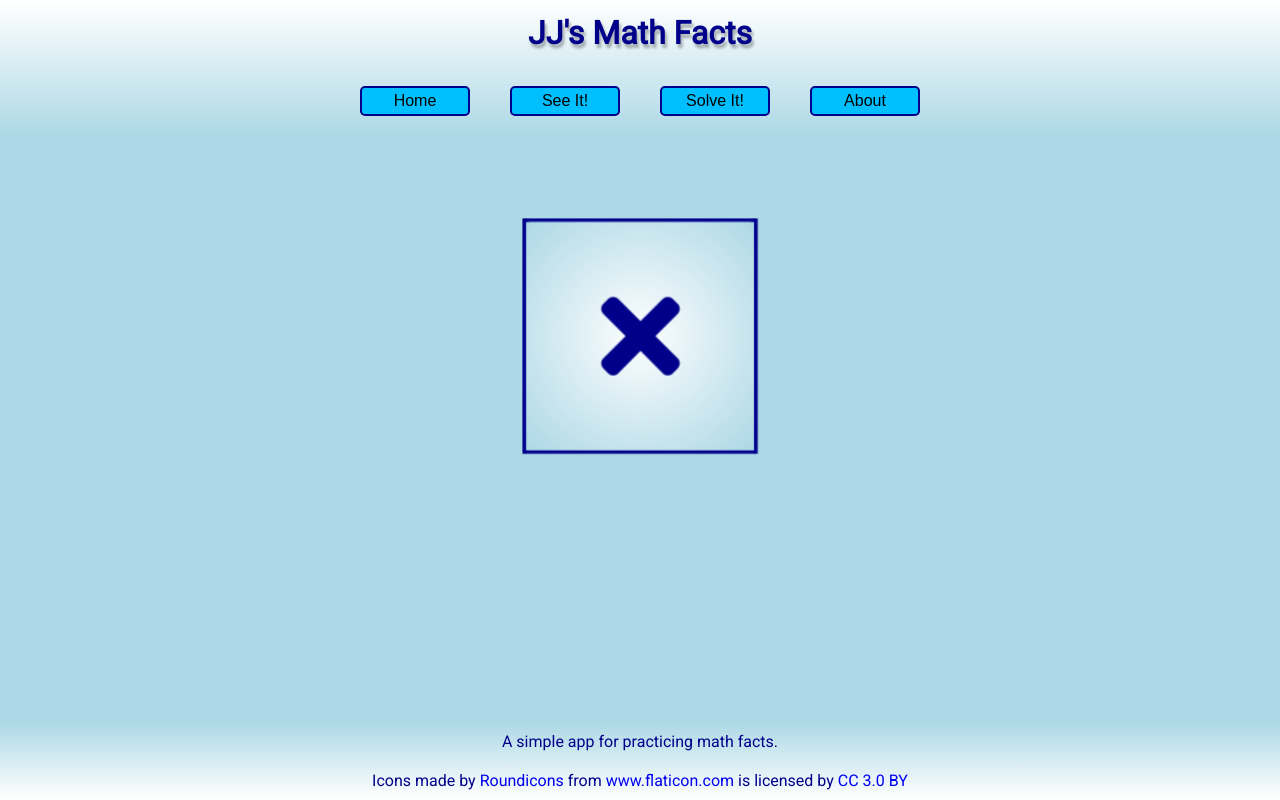
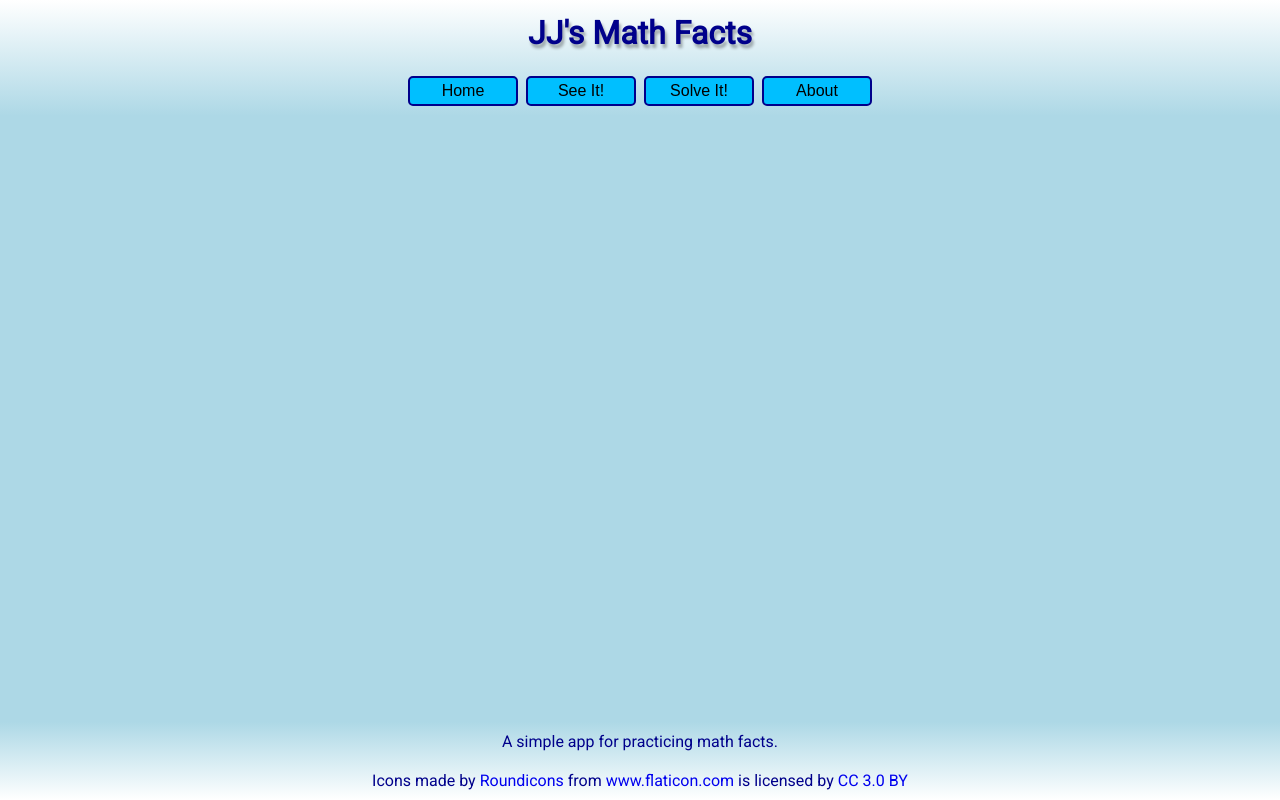
Before and after one commit to jarretrose/jj-math-facts, a React (Create React App) app: page / in a window 1280 px wide. Built offline with nearby package versions, Linux system fonts and the light colour scheme.

Commit message:
some goofy styling changes and fixes, syncing git

```diff
--- a/public/index.css
+++ b/public/index.css
@@ -33,17 +33,6 @@ body {
 
 .header-title {
   padding: 14px 16px;
-}
-
-.nav-list {
-  display: inline-block;
-  padding: 10px 10px;
-}
-
-.nav-link {
-  text-decoration: none;
-  color: black;
-  padding: 0 16px;
 }
 
 /* FOOTER  */
@@ -151,13 +140,18 @@ footer a {
   border: 2px solid darkblue;
   background-color: deepskyblue;
   min-width: 110px;
-  padding: 4px 0;
+  padding: 4px 10px;
   margin: 10px 4px;
   text-align: center;
   text-decoration: none;
   font-size: 16px;
   border-radius: 5px;
   cursor: pointer;
+}
+
+.button-nav:active {
+  transform: translateY(5px);
+  filter: saturate(150%);
 }
 
 .button-nav:focus {
@@ -178,6 +172,11 @@ footer a {
   border-radius: 50%;
 }
 
+.button-math:active {
+  transform: translateY(5px);
+  filter: saturate(150%);
+}
+
 .button-math:focus {
   background-color: yellow;
   outline: none;
--- a/src/App.js
+++ b/src/App.js
@@ -1,31 +1,44 @@
 import React, { Component, Fragment } from 'react';
-import { Route, Link } from 'react-router-dom'
+import { Route, NavLink } from 'react-router-dom'
 import MathCube from './MathCube';
 import See from './See'
 import Solve from './Solve'
 import About from './About'
 
 class App extends Component {
+
   render() {
+
     return (
       <Fragment>
 
         {/* HEADER & NAVIGATION */}
         <header className='nav-header'>
           <h1 className='header-title'>JJ's Math Facts</h1>
-          <nav className='nav-list'>
-            <Link className='nav-link' to='/'><button className='button-nav'>Home</button></Link>
-            <Link className='nav-link' to='/see'><button className='button-nav'>See It!</button></Link>
-            <Link className='nav-link' to='/solve'><button className='button-nav'>Solve It!</button></Link>
-            <Link className='nav-link' to='/about'><button className='button-nav'>About</button></Link>
+          <nav>
+
+            <NavLink to='/mathcube'>
+              <button className='button-nav'>Home</button>
+            </NavLink>
+
+            <NavLink to='/see'>
+              <button className='button-nav'>See It!</button>
+            </NavLink>
+
+            <NavLink to='/solve'>
+              <button className='button-nav'>Solve It!</button>
+            </NavLink>
+
+            <NavLink to='/about'>
+              <button className='button-nav'>About</button>
+            </NavLink>
+
           </nav>
         </header>
 
         {/* MAIN PAGE */}
         <section className='home-page'>
-          <Route exact path='/' component={MathCube} />
-        </section>
-        <section className='content-page'>
+          <Route exact path='/mathcube' component={MathCube} />
           <Route path='/see' component={See} />
           <Route path='/solve' component={Solve} />
           <Route path='/about' component={About} />
--- a/src/See.js
+++ b/src/See.js
@@ -20,10 +20,10 @@ class See extends Component {
       <Fragment>
         <section className='see-main'>
           <h1>See It!</h1>
-          <button className='button-math' onClick={(e) => handleClick('addition')}><i className="fas fa-plus"></i></button>
-          <button className='button-math' onClick={(e) => handleClick('subtraction')}><i className="fas fa-minus"></i></button>
-          <button className='button-math' onClick={(e) => handleClick('multiplication')}><i className="fas fa-times"></i></button>
-          <button className='button-math' onClick={(e) => handleClick('division')}><i className="fas fa-divide"></i></button>
+          <button className='button-math' onClick={() => handleClick('addition')}><i className="fas fa-plus"></i></button>
+          <button className='button-math' onClick={() => handleClick('subtraction')}><i className="fas fa-minus"></i></button>
+          <button className='button-math' onClick={() => handleClick('multiplication')}><i className="fas fa-times"></i></button>
+          <button className='button-math' onClick={() => handleClick('division')}><i className="fas fa-divide"></i></button>
         </section>
 
         <section className='see-work'>
--- a/src/SeeWorkSpace.js
+++ b/src/SeeWorkSpace.js
@@ -4,7 +4,6 @@ import Card from './Card'
 class SeeWorkSpace extends Component {
 
   render() {
-    console.log(this.props.category)
     return (
       <Fragment>
         <section className='work-space'>
--- a/src/Solve.js
+++ b/src/Solve.js
@@ -44,10 +44,10 @@ class Solve extends Component {
       <Fragment>
         <section className='solve-main'>
           <h1>Solve It!</h1>
-          <button className='button-math' onClick={(e) => handleClick('addition')}><i className="fas fa-plus"></i></button>
-          <button className='button-math' onClick={(e) => handleClick('subtraction')}><i className="fas fa-minus"></i></button>
-          <button className='button-math' onClick={(e) => handleClick('multiplication')}><i className="fas fa-times"></i></button>
-          <button className='button-math' onClick={(e) => handleClick('division')}><i className="fas fa-divide"></i></button>
+          <button className='button-math' onClick={() => handleClick('addition')}><i className="fas fa-plus"></i></button>
+          <button className='button-math' onClick={() => handleClick('subtraction')}><i className="fas fa-minus"></i></button>
+          <button className='button-math' onClick={() => handleClick('multiplication')}><i className="fas fa-times"></i></button>
+          <button className='button-math' onClick={() => handleClick('division')}><i className="fas fa-divide"></i></button>
         </section>
 
         <section className='solve-work'>
--- a/src/SolveWorkSpace.js
+++ b/src/SolveWorkSpace.js
@@ -5,7 +5,6 @@ class SolveWorkSpace extends Component {
 
   render() {
     const { category } = this.props
-
     return (
       <Fragment>
         <section className='work-space'>
```
